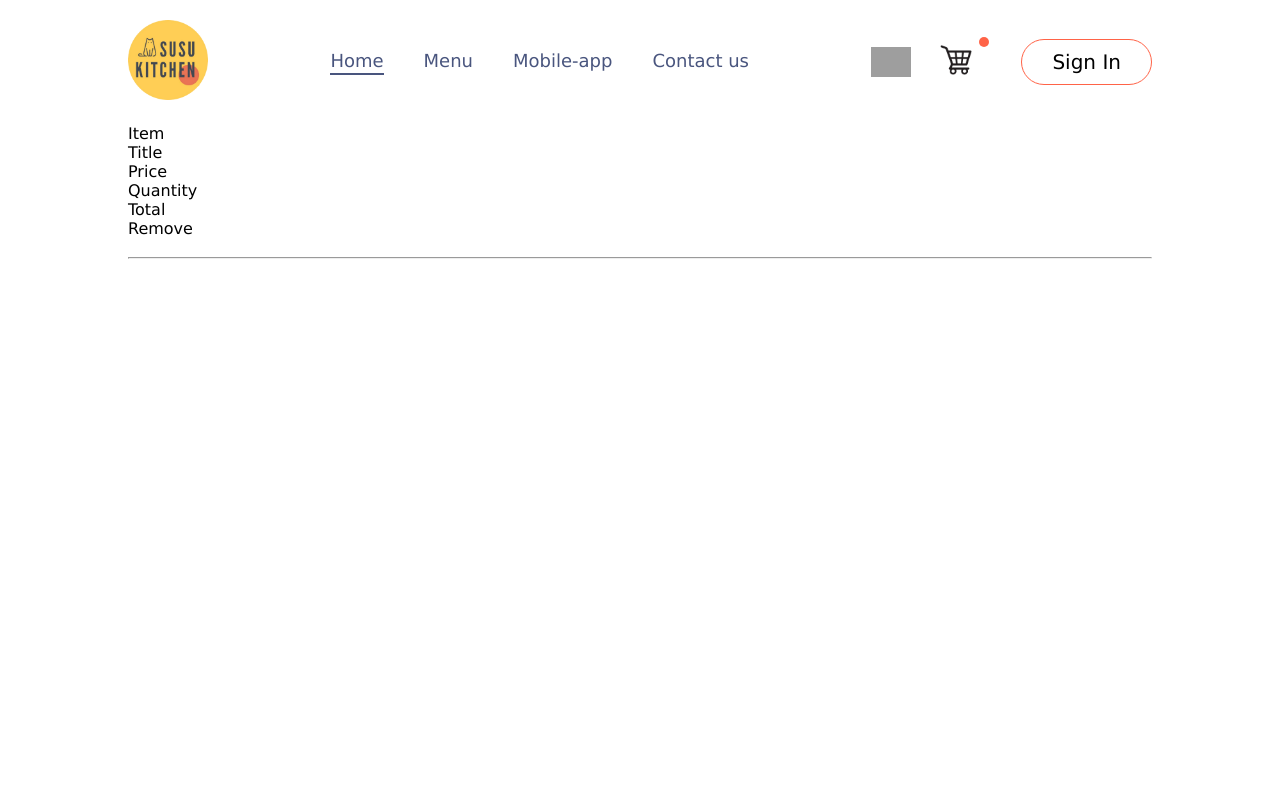
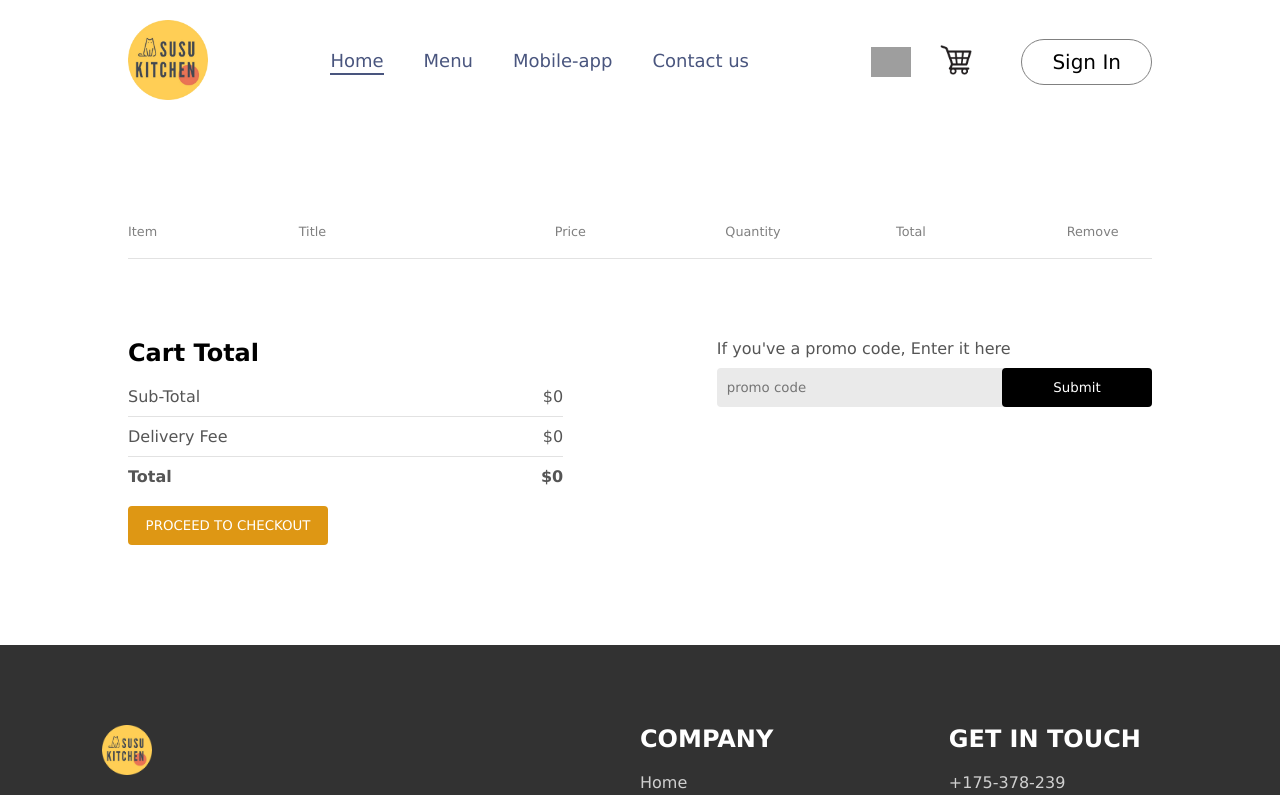
Before and after one commit to Assumpta-Chinonso1/food-order-app, a React (Vite) app: page /Cart in a window 1280 px wide. Shown: the top 795 px of the page. Built offline with nearby package versions, Linux system fonts and the light colour scheme; grey boxes are pictures that could not be loaded.

Commit message:
Finally stage frontend of the food-delivery-app

```diff
--- a/src/App.jsx
+++ b/src/App.jsx
@@ -14,7 +14,7 @@
   return (
 
     <>
-           {showLoginForm? <LoginForm setShowLoginForm={setShowLoginForm}/>:<></>}
+ {showLoginForm? <LoginForm setShowLoginForm={setShowLoginForm}/>:<></>}
 
     <div className='app'>
      <Navbar setShowLoginForm={setShowLoginForm}/>
@@ -25,7 +25,7 @@
         <Route path='/order' element={<PlaceOrder/>} />
       </Routes>
       </div>
-
+        <Footer/>
       </>
   )
 }
--- a/src/Components/Context/StoreContext.jsx
+++ b/src/Components/Context/StoreContext.jsx
@@ -22,17 +22,24 @@
         setCartItems((prev)=>({...prev,[itemId]:prev[itemId]-1}))
      }
 
-     useEffect(()=>{
-         console.log(cartItems);
-
-      },[cartItems])
+     const getTotalCartItems = () => {
+        let totalAmount = 0;
+        for (const item in cartItems){
+            if (cartItems[item]> 0) {
+               let itemInfo = Food_lists.find((product) => product._id === item)
+               totalAmount += itemInfo.price* cartItems[item]
+            }
+        }
+        return totalAmount
+     }
 
     const contextValue = {
           Food_lists,
           cartItems,
           setCartItems,
           addToCart,
-          removeFromCart
+          removeFromCart,
+          getTotalCartItems
     }
     return (
         <StoreContext.Provider value={contextValue}>
--- a/src/Components/Navbar/Navbar.css
+++ b/src/Components/Navbar/Navbar.css
@@ -28,7 +28,7 @@
     background: transparent;
     margin-left: 20px;
     padding: 10px 30px;
-    border: 1px solid tomato;
+    border: 1px solid grey;
     border-radius: 50px;
     font-size: 20px;
     cursor: pointer;
@@ -38,7 +38,7 @@
 }
 
 .navbar button:hover{
-    background-color: #fff4f2;
+    background-color: rgb(222, 151, 20);
 }
 
 .navbar .active{
--- a/src/Components/Navbar/Navbar.jsx
+++ b/src/Components/Navbar/Navbar.jsx
@@ -1,10 +1,13 @@
-import React, { useState } from 'react'
+import React, { useContext, useState } from 'react'
 import './Navbar.css'
 import { assests } from '../../assets/assests'
 import { Link } from 'react-router-dom'
+import { StoreContext } from '../Context/StoreContext'
 
 const Navbar = ({setShowLoginForm}) => {
    const [menu, setMenu] = useState("Home")
+
+   const {getTotalCartItems} = useContext(StoreContext)
 
   return (
     <div className='navbar'>
@@ -20,7 +23,7 @@
         <img className='search' src={assests.search} alt="" />
         <div className="navbar-search-icon">
          <Link to='/cart'><img className='basket' src={assests.basket} alt="" /></Link>
-          <div className="sign"></div>
+          <div className={getTotalCartItems()=== 0 ?"":"sign"}></div>
         </div>
         <button onClick={()=> setShowLoginForm(true)}>Sign In</button>
       </div>
--- a/src/pages/Cart/Cart.css
+++ b/src/pages/Cart/Cart.css
@@ -0,0 +1,106 @@
+.cart{
+    margin-top: 100px;
+}
+.cart-items-title{
+    display: grid;
+    grid-template-columns: 1fr 1.5fr 1fr 1fr 1fr 0.5fr;
+    align-items: center;
+    color: grey;
+    font-size: max(1vw, 12px);
+}
+
+.cart-items-item{
+    margin: 10px 0px;
+    color: black;
+}
+
+.cart-items-item img{
+    width: 50px;
+}
+
+.cart hr{
+    height: 1px;
+    background-color: #e2e2e2;
+    border: none;
+}
+
+.cross{
+    cursor: pointer;
+}
+
+.cart-bottom{
+    margin-top: 80px;
+    display: flex;
+    justify-content: space-between;
+    gap: max(12vw, 20px);
+}
+
+.cart-total{
+    flex: 1;
+    display: flex;
+    flex-direction: column;
+    gap: 20px;
+}
+
+.cart-total-details{
+    display: flex;
+    justify-content: space-between;
+    color: #555;
+}
+
+.cart-total hr{
+    margin: 10px 0px;
+}
+
+.cart-total button{
+    border: none;
+    color: white;
+    background-color: rgb(222, 151, 20);
+    width: max(15vw, 200px);
+    padding: 12px 0px;
+    border-radius: 4px;
+    cursor: pointer;
+}
+.cart-promocode{
+    flex: 1;
+}
+
+.cart-promocode p {
+    color: #555;
+}
+
+.cart-promocode-input{
+    margin-top: 10px;
+    display: flex;
+    justify-content: space-between;
+    align-items: center;
+    background-color: #eaeaea;
+    border-radius: 4px;
+}
+
+.cart-promocode-input input{
+         background: transparent;
+         border: none;
+         outline: none;
+         padding-left: 10px;
+}
+
+.cart-promocode-input button{
+    width: max(10vw,150px);
+    padding: 12px 5px;
+    background-color: black;
+    border: none;
+    color: white;
+    border-radius: 4px;
+}
+
+@media (max-width:750px) {
+    .cart-bottom{
+        flex-direction: column-reverse;
+    }
+
+    .cart-promocode{
+        justify-content: start;
+    }
+
+}
--- a/src/pages/Cart/Cart.jsx
+++ b/src/pages/Cart/Cart.jsx
@@ -1,9 +1,12 @@
 import React, { useContext} from 'react'
 import './Cart.css'
 import { StoreContext } from '../../Components/Context/StoreContext'
+import { useNavigate } from 'react-router-dom'
 
 const Cart = () => {
-  const {cartItems, Food_lists, removefromCart} = useContext(StoreContext)
+  const {cartItems, Food_lists, removeFromCart,getTotalCartItems} = useContext(StoreContext)
+
+  const navigate = useNavigate()
   return (
     <div className='cart'>
       <div className="cart-items">
@@ -20,20 +23,54 @@
         {Food_lists.map((item,index) => {
           if (cartItems[item._id]>0) {
             return(
+              <div>
               <div className="cart-items-title cart-items-item">
                       <img src={item.image} alt="" />
                       <p>{item.name}</p>
-                      <p>{item.price}</p>
+                      <p>${item.price}</p>
                       <p>{cartItems[item._id]}</p>
                       <p>{item.price*cartItems[item._id]}</p>
-                      <p>x</p>
+                      <p onClick={()=>removeFromCart(item._id)} className='cross'>x</p>
+              </div>
+              <hr />
               </div>
             )
 
           }
         })}
       </div>
+            <div className="cart-bottom">
+              <div className="cart-total">
+                <h2>Cart Total</h2>
+                <div>
+                  <div className="cart-total-details">
+                    <p>Sub-Total</p>
+                  <p> ${getTotalCartItems()}</p>
+                  </div>
+         <hr />
+                  <div className="cart-total-details">
+                    <p>Delivery Fee</p>
+                    <p>${getTotalCartItems()===0?0:2}</p>
+                  </div>
+                  <hr />
+                  <div className="cart-total-details">
+                    <b>Total</b>
+                    <b>${getTotalCartItems()===0?0:2}</b>
+                  </div>
+                  </div>
+                  <button onClick={()=>navigate('/order')}>PROCEED TO CHECKOUT</button>
 
+              </div>
+              <div className="cart-promocode">
+                <div>
+                  <p>If you've a promo code, Enter it here</p>
+                  <div className="cart-promocode-input">
+                    <input type="text" placeholder='promo code' />
+                    <button>Submit</button>
+                  </div>
+                </div>
+              </div>
+            </div>
     </div>
   )
 }
--- a/src/pages/Home/Home.jsx
+++ b/src/pages/Home/Home.jsx
@@ -4,6 +4,7 @@
 import ExploreMenu from '../../Components/ExploreMenu/ExploreMenu'
 import FoodDisplay from '../../Components/Display/FoodDisplay'
 import AppDownload from '../../Components/AppDownload/AppDownload'
+
 
 
 const Home = () => {
@@ -18,6 +19,7 @@
         <AppDownload/>
 
 
+
     </div>
   )
 }
--- a/src/pages/PlaceOrder/PlaceOrder.css
+++ b/src/pages/PlaceOrder/PlaceOrder.css
@@ -0,0 +1,40 @@
+.place-order{
+    display: flex;
+    align-items: start;
+    justify-content: space-between;
+    gap: 50px;
+    margin-top: 100px;
+}
+.place-order-left{
+    width: 100%;
+    max-width: max(30%, 500px);
+}
+
+.place-order-left .title{
+    font-size: 30px;
+    font-weight: 600;
+    margin-bottom: 50px;
+}
+
+.place-order-left input{
+    margin-bottom: 15px;
+    width: 100%;
+    padding: 10px;
+    border: 1px solid #c5c5c5;
+    border-radius: 4px;
+    outline-color: rgb(222, 151, 20);
+}
+
+.place-order-left .multi-fields{
+    display: flex;
+    gap: 10px;
+}
+
+.place-order-right{
+    width: 100%;
+    max-width: max(40%, 500px);
+}
+
+.place-order .cart-total button{
+    margin-top: 30px;
+}
--- a/src/pages/PlaceOrder/PlaceOrder.jsx
+++ b/src/pages/PlaceOrder/PlaceOrder.jsx
@@ -1,11 +1,56 @@
-import React from 'react'
+import React, { useContext } from 'react'
 import './PlaceOrder.css'
+import { StoreContext } from '../../Components/Context/StoreContext'
 
 const PlaceOrder = () => {
+
+  const {getTotalCartItems} = useContext(StoreContext)
+
   return (
-    <div>
+    <form className='place-order'>
+         <div className="place-order-left">
+          <p className="title">Delivery Informaton</p>
+          <div className="multi-fields">
+            <input type="text" placeholder='First Name' />
+            <input type="text" placeholder='LastName' />
+          </div>
+          <input type="email"  placeholder='Email address'/>
+          <input type="text" placeholder='Street' />
+          <div className="multi-fields">
+            <input type="text" placeholder='City' />
+            <input type="text" placeholder='state' />
+          </div>
+          <div className="multi-fields">
+            <input type="text" placeholder='Zip code' />
+            <input type="text" placeholder='Country' />
+          </div>
+          <input type="text" placeholder='phone' />
+          </div>
+         <div className="place-order-right">
+         <div className="cart-total">
+                <h2>Cart Total</h2>
+                <div>
+                  <div className="cart-total-details">
+                    <p>Sub-Total</p>
+                  <p> ${getTotalCartItems()}</p>
+                  </div>
+         <hr />
+                  <div className="cart-total-details">
+                    <p>Delivery Fee</p>
+                    <p>${getTotalCartItems()===0?0:2}</p>
+                  </div>
+                  <hr />
+                  <div className="cart-total-details">
+                    <b>Total</b>
+                    <b>${getTotalCartItems()===0?0:2}</b>
+                  </div>
+                  </div>
+                  <button>PROCEED TO PAYMENT</button>
 
-    </div>
+                  </div>
+
+         </div>
+    </form>
   )
 }
 
```
